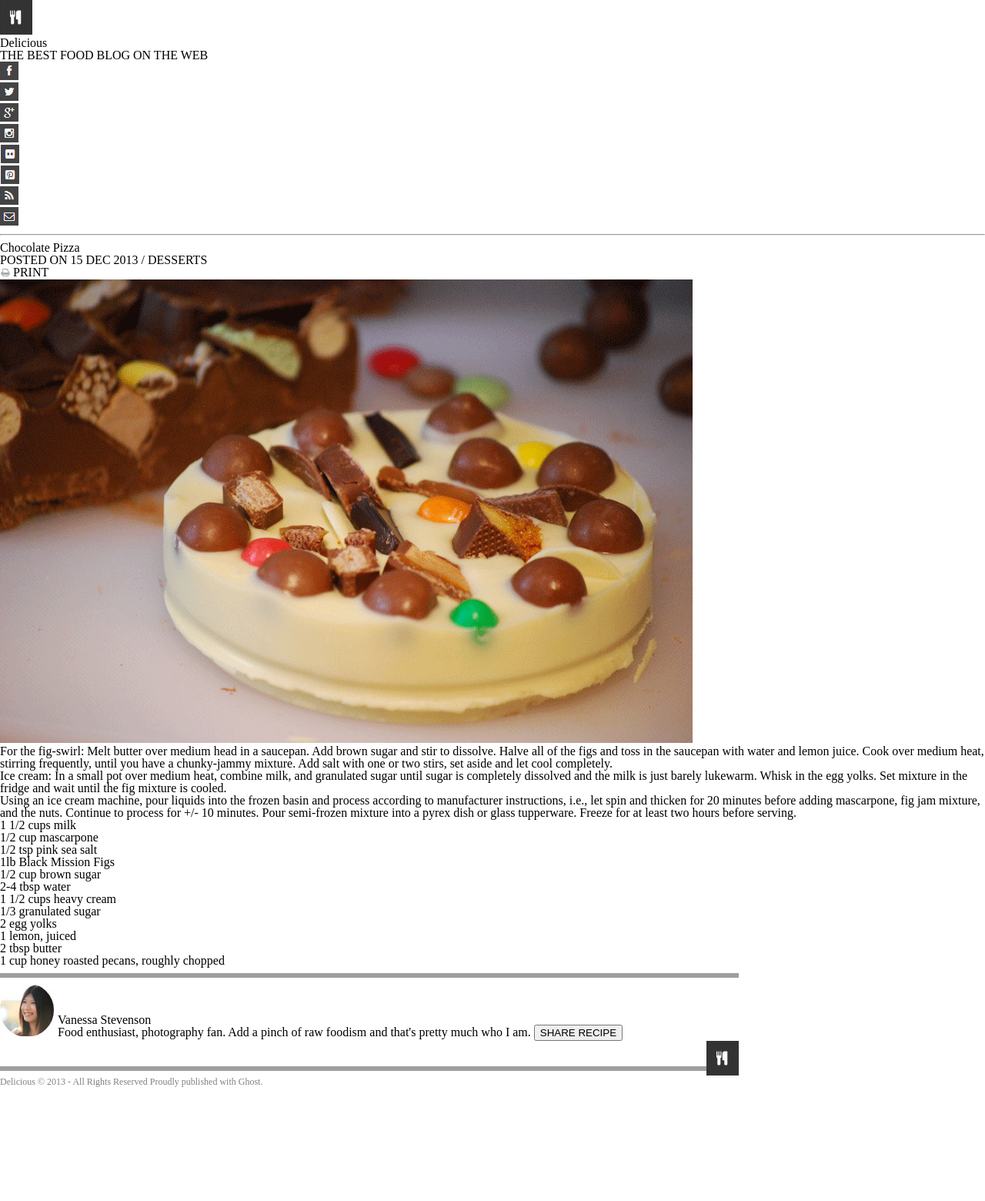
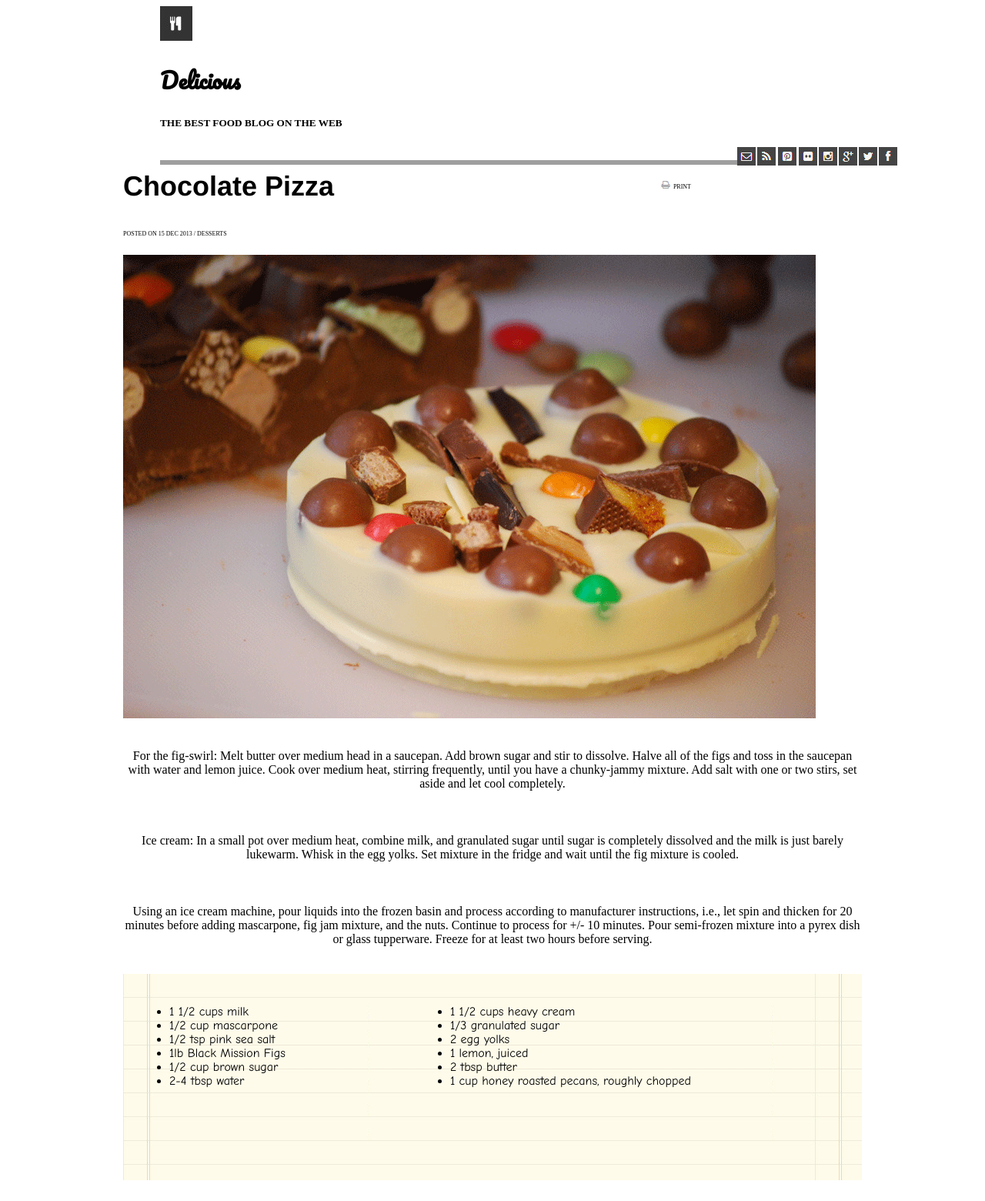
Before and after one commit to WGJBV/chocolate-pizza, a plain HTML site: page index.html in a window 1280 px wide. Shown: the top 1560 px of the page at 77% size. Before the commit the page ends 1412 px from the top, so only its background shows below. Drawn offline with Linux system fonts and the light colour scheme; grey boxes are pictures that could not be loaded; a web font is replaced by a local one.

Commit message:
small changes

```diff
--- a/index.html
+++ b/index.html
@@ -1,16 +1,15 @@
 <!DOCTYPE html>
 <html>
   <head>
-    <link rel="stylesheet" href="https://fonts.google.com/?query=pacifico&selection.family=Pacifico">
+    <link rel="stylesheet" href="https://fonts.googleapis.com/css?family=Pacifico">
     <link rel="stylesheet" href="style.css">
-    <link rel="stylesheet" href="reset.css">
+    <!-- <link rel="stylesheet" href="reset.css"> -->
   </head>
   <body>
     <header>
       <img src="images/logo.png">
       <h2>Delicious</h2>
       <h5>THE BEST FOOD BLOG ON THE WEB</h5>
-    </div>
     <nav>
       <ul>
         <li><a href="http://www.facebook.com"><img src="images/fb-icon.png"></a></li>
--- a/style.css
+++ b/style.css
@@ -1,46 +1,27 @@
-h2 {
+header {
+  width: 960px;
+  margin-left: 200px;
+  height: 70px;
+}
+
+header h2 {
   font-family: "Pacifico", serif;
-  font-size: 48px;
+  font-size: 28px;
 }
-footer {
-  width :960px;
-}
-footer ul li {
-  display: inline-block;
-}
-#copyright {
-  color : gray;
-  font-size : 12px;
-}
-#copyright hr {
-  width : 459px;
-  display: inline-block;
-}
-#copyright img {
-  display: inline;
-}
-footer hr {
+
+header hr {
+  margin-top: 40px;
   height: 6px;
-	background: url(http://ibrahimjabbari.com/english/images/hr-11.png) repeat-x 0 0;
-    border: 0;
-nav {
-  margin: 0px auto;
-}
+  background: url('http://ibrahimjabbari.com/english/images/hr-11.png')
+  repeat-x 0 0;
+  border: 0;
+  }
 
 nav ul li {
   display: inline-block;
   float: right;
   margin-right: 2px;
   margin-bottom: 30px;
-}
-
-#topLogo img {
-  float: left;
-  margin-right: 5px;
-}
-
-header hr {
-  margin-top: 40px;
 }
 
 main {
@@ -80,6 +61,38 @@ main p {
 
 #recipeCard ul {
   display: inline-block;
-  padding: 25px;
-  margin-right: 200px;
+  /*padding: px;*/
+  margin: 40px 150px 120px 20px;
+  font-family: 'Comic Sans MS', cursive, sans-serif;
 }
+
+#topLogo img {
+  float: left;
+  margin-right: 5px;
+}
+
+#copyright {
+  color : gray;
+  font-size : 12px;
+}
+#copyright hr {
+  width : 459px;
+  display: inline-block;
+}
+#copyright img {
+  display: inline;
+}
+
+footer {
+  width :960px;
+}
+footer ul li {
+  display: inline-block;
+}
+
+footer hr {
+  height: 6px;
+	background: url('http://ibrahimjabbari.com/english/images/hr-11.png')
+  repeat-x 0 0;
+  border: 0;
+}
```
